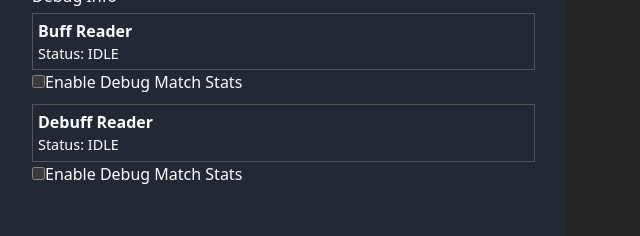
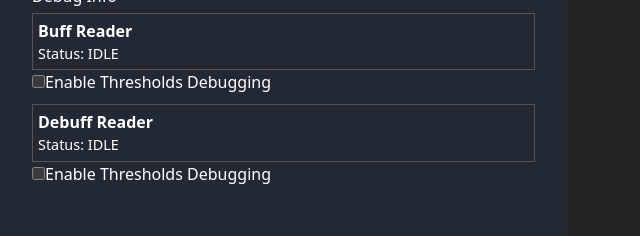
Before and after one commit to NadyaNayme/better-better-buffs-bars, a React (Vite) app: page / in a window 1280 px wide. Shown: the part 527-763 px from the top of the page, without its empty margins (0-640 px from the left). Built offline with nearby package versions, Linux system fonts and the light colour scheme.

Commit message:
label change

```diff
--- a/src/components/BuffReaderComponent.tsx
+++ b/src/components/BuffReaderComponent.tsx
@@ -408,7 +408,7 @@ export function BuffReaderComponent({
           checked={enableDebug}
           onChange={(e) => setEnableDebug(e.target.checked)}
         />
-        Enable Debug Match Stats
+        Enable Thresholds Debugging
       </label>
       {enableDebug && (
       <div style={{ marginTop: 10 }}>
```
